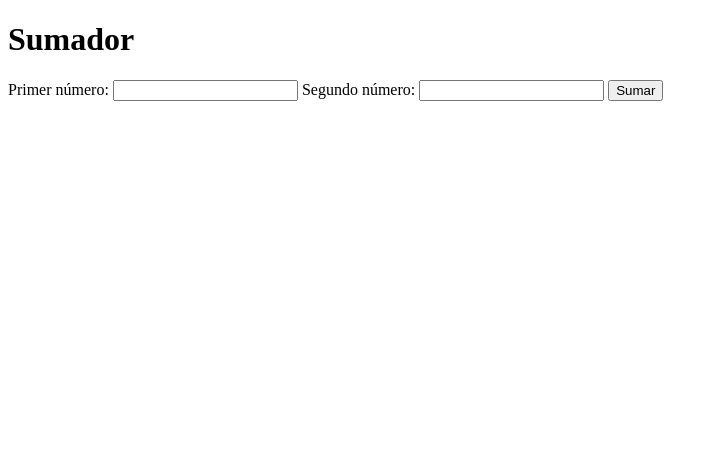
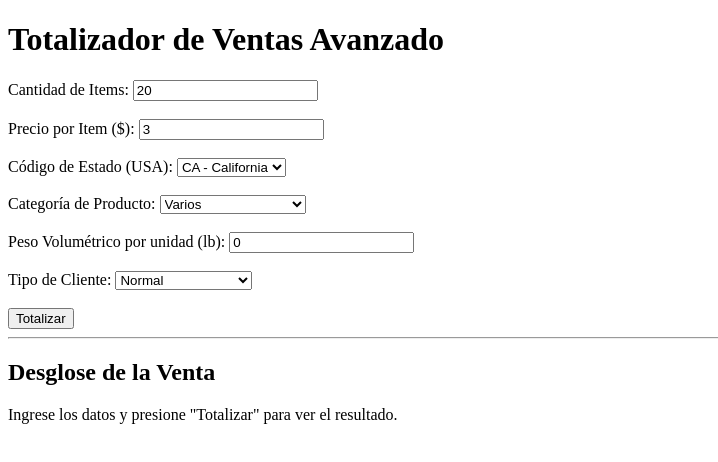
Before and after one commit to CeleLimeira123/Totalizador-de-venta, a website built with Parcel: page index.html in a window 1280 px wide. Shown: the whole page, without its empty margins (0-718 px from the left). Built offline with nearby package versions, Linux system fonts and the light colour scheme.

Commit message:
feat: crear interfaz web HTML con selectores por defecto y campos de entrada

```diff
--- a/index.html
+++ b/index.html
@@ -1,18 +1,61 @@
+
 <!DOCTYPE html>
-<html xml:lang="es">
+<html lang="es">
 <head>
-    <title>Sumador</title>
+  <meta charset="UTF-8">
+  <meta name="viewport" content="width=device-width, initial-scale=1.0">
+  <title>Totalizador de Ventas</title>
 </head>
 <body>
-    <h1>Sumador</h1>
-    <form id="sumar-form">
-      <label for="primer-numero">Primer número:</label>
-      <input type="number" id="primer-numero" />
-      <label for="segundo-numero">Segundo número:</label>
-      <input type="number" id="segundo-numero" />
-      <input type="submit" value="Sumar" id="sumar-button" />
+  <h1>Totalizador de Ventas Avanzado</h1>
+
+  <form id="totalizador-form">
+    <label for="cantidad">Cantidad de Items:</label>
+    <input type="number" id="cantidad" value="20" required><br><br>
+
+    <label for="precio">Precio por Item ($):</label>
+    <input type="number" id="precio" step="0.01" value="3" required><br><br>
+
+    <label for="estado">Código de Estado (USA):</label>
+    <select id="estado">
+      <option value="CA" selected>CA - California</option>
+      <option value="AL">AL - Alabama</option>
+      <option value="NV">NV - Nevada</option>
+      <option value="UT">UT - Utah</option>
+      <option value="TX">TX - Texas</option>
+    </select><br><br>
+
+    <label for="categoria">Categoría de Producto:</label>
+    <select id="categoria">
+      <option value="Varios" selected>Varios</option>
+      <option value="Alimentos">Alimentos</option>
+      <option value="Bebidas alcoholicas">Bebidas alcohólicas</option>
+      <option value="Material de escritorio">Material de escritorio</option>
+      <option value="Muebles">Muebles</option>
+      <option value="Electronicos">Electrónicos</option>
+      <option value="Vestimenta">Vestimenta</option>
+    </select><br><br>
+
+    <label for="peso">Peso Volumétrico por unidad (lb):</label>
+    <input type="number" id="peso" step="0.1" value="0" required><br><br>
+
+    <label for="tipoCliente">Tipo de Cliente:</label>
+    <select id="tipoCliente">
+      <option value="Normal" selected>Normal</option>
+      <option value="Recurrente">Recurrente</option>
+      <option value="Antiguo Recurrente">Antiguo Recurrente</option>
+      <option value="Especial">Especial</option>
+    </select><br><br>
+
+    <button type="button" id="totalizar-btn">Totalizar</button>
   </form>
-    <div id="resultado-div"></div>
+
+  <hr>
+
+  <h2>Desglose de la Venta</h2>
+  <div id="resultado-div">
+    <p>Ingrese los datos y presione "Totalizar" para ver el resultado.</p>
+  </div>
 
   <script type="module" src="./src/presenter.js"></script>
 </body>
```
Also changed, not shown: script/commit-history.json (+21 -2 lines), script/tdd_log.json (+7 -1 lines). Lines whose indentation alone changed are shown as unchanged.
